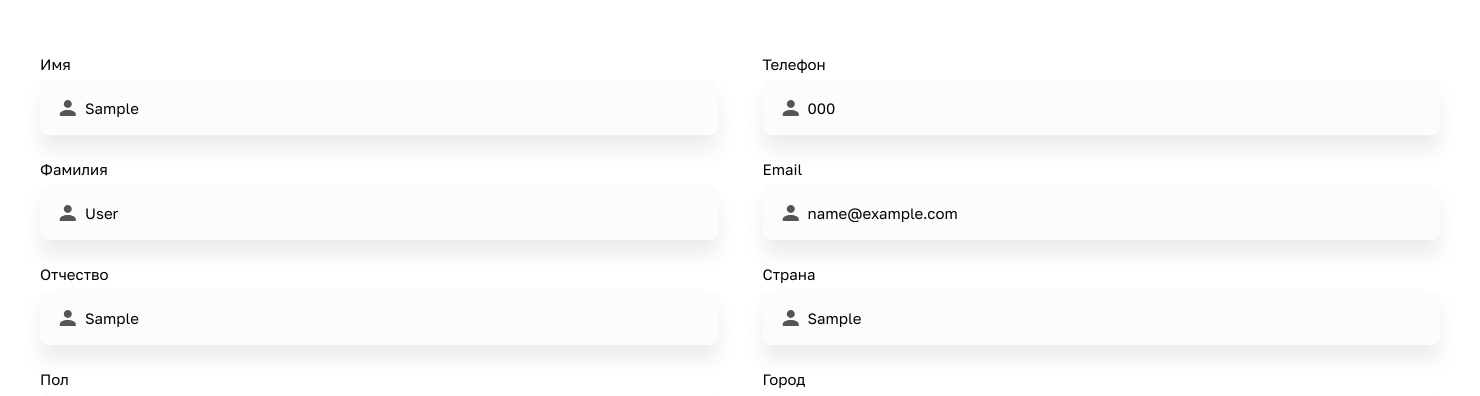
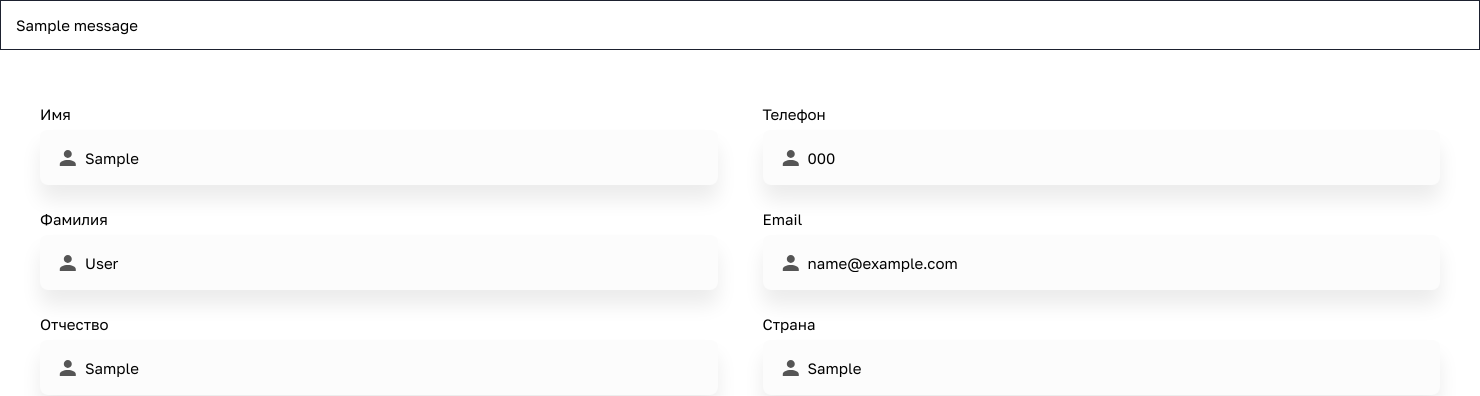
Before and after one commit to civikash/education_works, a Django app: page /profile/update/ in a window 1480 px wide. Shown: the part 83-479 px from the top of the page. Run offline with Django 4.2, Linux system fonts and the light colour scheme; a user stored in the database is signed in; tables that the repository leaves empty hold one stand-in row (values such as "Sample post"); one stand-in notice (Sample message) is shown.

Commit message:
messages

```diff
--- a/education_courses/account/templates/account/edit_profile.html
+++ b/education_courses/account/templates/account/edit_profile.html
@@ -45,6 +45,13 @@
             </div>
         </div>
     </header>
+    {% if messages %}
+<ul class="messages">
+    {% for message in messages %}
+    <li{% if message.tags %} class="message {{ message.tags }}" {% endif %}>{{ message }}</li>
+        {% endfor %}
+</ul>
+{% endif %}
     <div class="update__profile__body">
         <div class="container">
             <form method="POST" enctype="multipart/form-data">
--- a/education_courses/static/css/main.css
+++ b/education_courses/static/css/main.css
@@ -863,6 +863,17 @@ p {
   flex-direction: column;
   gap: 17px;
   margin-bottom: 25px;
+}
+
+.message {
+  display: flex;
+  border: 1px solid #1D212F;
+  padding: 15px;
+}
+.message.error {
+  border-color: #FD7401;
+  background-color: #FD7401;
+  color: #FFFFFF;
 }
 
 .header__courses {
--- a/education_courses/static/scss/layouts/account/_profile.scss
+++ b/education_courses/static/scss/layouts/account/_profile.scss
@@ -161,3 +161,15 @@
         margin-bottom: 25px;
     }
 }
+
+.message {
+    display: flex;
+    border: 1px solid $dark;
+    padding: 15px;
+
+    &.error {
+        border-color: $orange;
+        background-color: $orange;
+        color: $white;
+    }
+}
```
Also changed, not shown: 1 other file.
